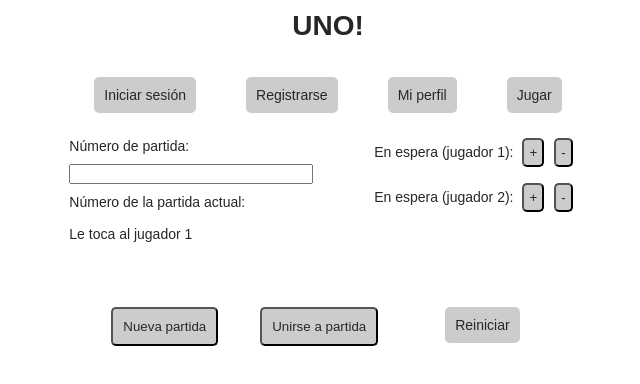
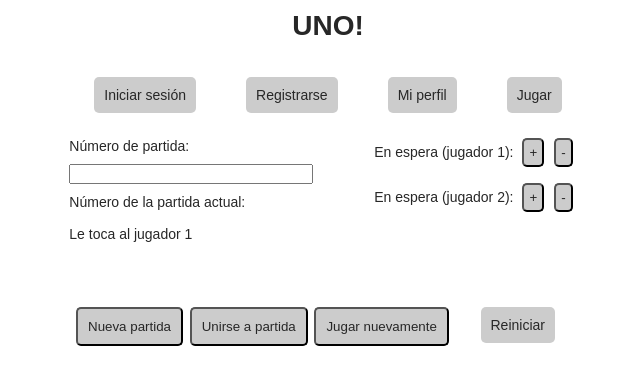
Before and after one commit to JulietaEsains/uno_card_game_react, a React (Create React App) app: page /game in a window 1280 px wide. Shown: the top 384 px of the page, without its empty margins (312-952 px from the left). Built offline with nearby package versions, Linux system fonts and the light colour scheme; no server answers; sample sign-in values are in the browser's storage.

Commit message:
Se pueden resetear los mazos para jugar de nuevo una partida

```diff
--- a/src/game/Game.tsx
+++ b/src/game/Game.tsx
@@ -1,5 +1,6 @@
 import { useState } from "react";
-import { newGame, joinGame, getCurrentGame, distributeCards, drawCard, playCard, toggleTurn } from "./gameServices.ts";
+import { newGame, joinGame, getCurrentGame,
+        distributeCards, drawCard, playCard, toggleTurn, playAgain } from "./gameServices.ts";
 import Input from "../common_components/Input.tsx"
 import Button from "../common_components/Button.tsx"
 import Hand from "./Hand.tsx";
@@ -155,6 +156,23 @@
         }
     }
 
+    const handleRestartClick = () => {
+        if (!gameNumberOutput) {
+            alert("Debes estar en una partida para poder jugar una nueva ronda.")
+            return
+        }
+
+        playAgain(gameNumberOutput).then(function (response) {
+            console.log(response)
+            setDrawCardPile(response.draw_card_pile)
+            setPlayedCardsPile(response.played_cards_pile)
+
+            setPlayersHands(response)
+        })
+
+        setCardsDistributed(false)
+    }
+
     return(
         <div className = "game">
             <div className = "info">
@@ -220,6 +238,10 @@
                     value = "Unirse a partida"
                     onClick = {handleJoinGameClick}
                 />
+                <Button
+                    value = "Jugar nuevamente"
+                    onClick = {handleRestartClick}
+                />
                 <Link
                     to="/login"
                     className="link"
--- a/src/game/gameServices.ts
+++ b/src/game/gameServices.ts
@@ -94,3 +94,12 @@
         }
     })).data.game as Game
 }
+
+// Reiniciar los mazos para poder jugar nuevamente
+export async function playAgain(gameId: string): Promise<Game> {
+    return (await axios.patch(`${environment.backendUrl}/games/${gameId}`, {
+        game: {
+            update_type: "restart"
+        }
+    })).data.game as Game
+}
```
